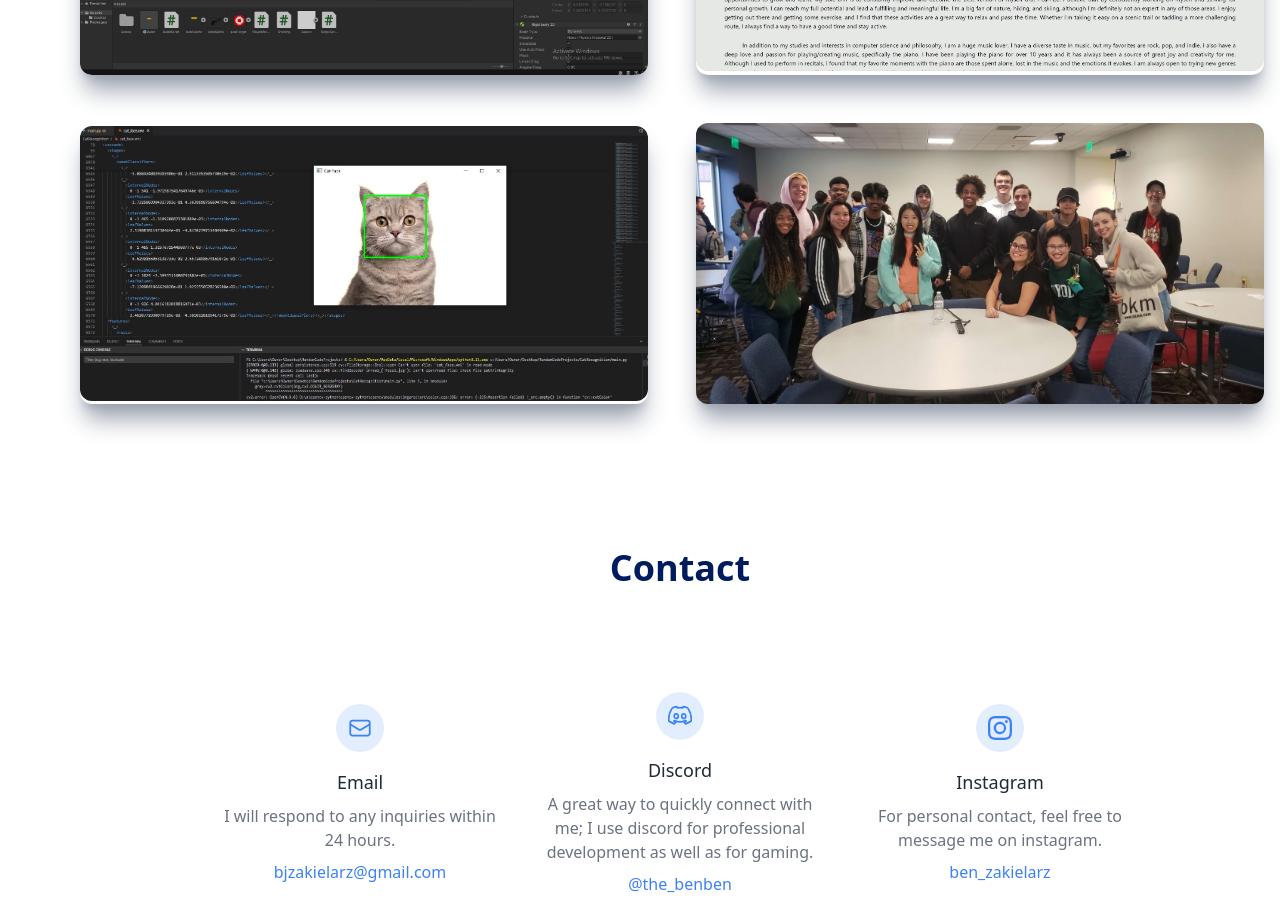
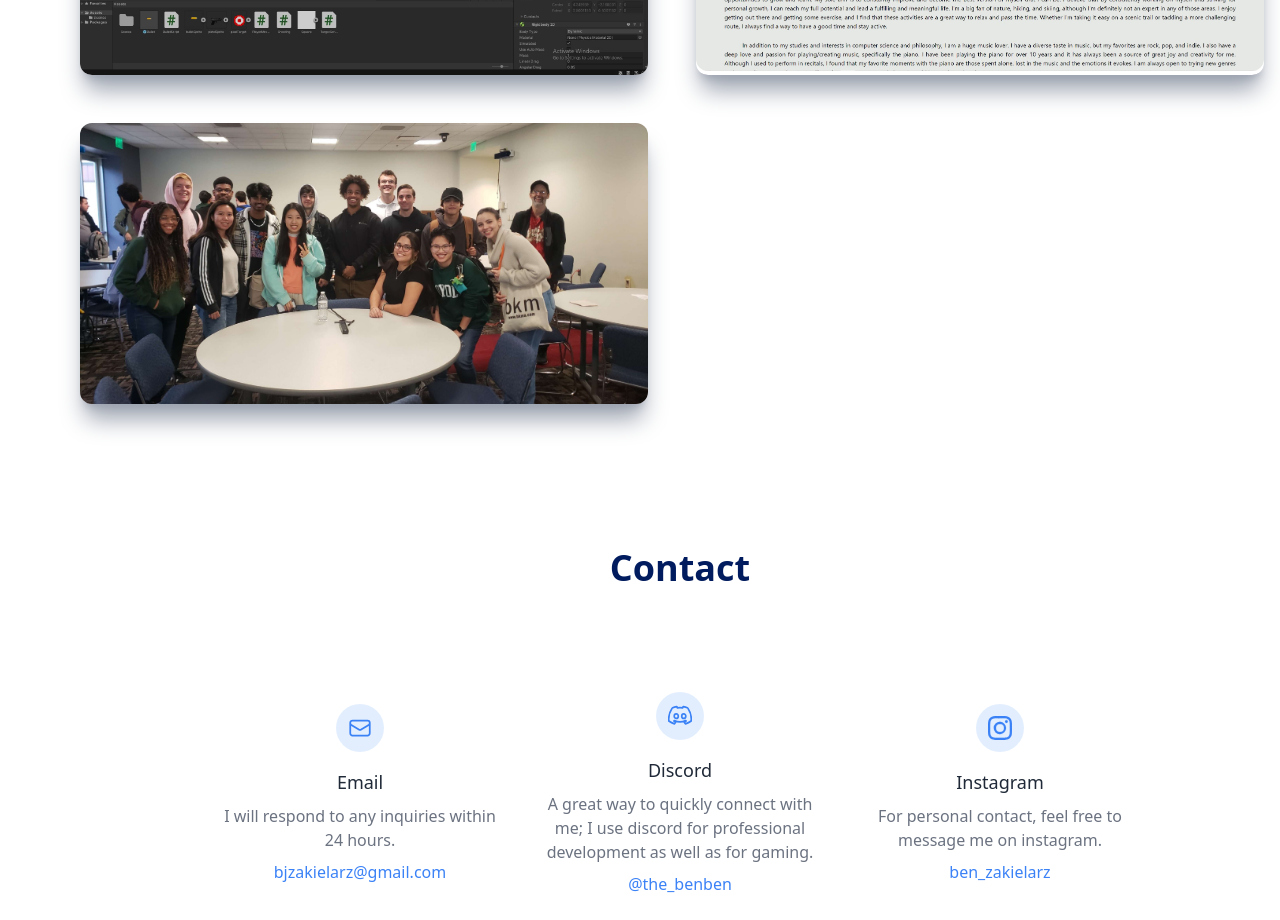
Before and after one commit to BenJZak/Portfolio, a React (Vite) app: page / in a window 1280 px wide. Shown: the part 1960-2880 px from the top of the page. Built offline with nearby package versions, Linux system fonts and the light colour scheme.

Commit message:
lil commit

```diff
--- a/src/components/Projects.jsx
+++ b/src/components/Projects.jsx
@@ -2,7 +2,6 @@ import React from "react";
 import ProjectItem from "./ProjectItem";
 import ImgOne from "../assets/websiteImage.jpg";
 import ImgTwo from "../assets/GameDevProjBackground.jpg"
-import ImgThree from "../assets/machineLearningProjBack.jpg"
 import ImgFour from "../assets/hackathonBack.jpg"
 
 
@@ -17,8 +16,7 @@ function Projects() {
       <div className="grid sm:grid-cols-2 gap-12">
         <ProjectItem img={ImgTwo} title='Game Development' />
         <ProjectItem img={ImgOne} title='First Website' />
-        <ProjectItem img={ImgThree} title='OpenCV ~ Machine Learning' />
-        <ProjectItem img={ImgFour} title='Hackathons'/>
+        <ProjectItem img={ImgFour} title='Hackathons' />
       </div>
     </div>
   );
```
